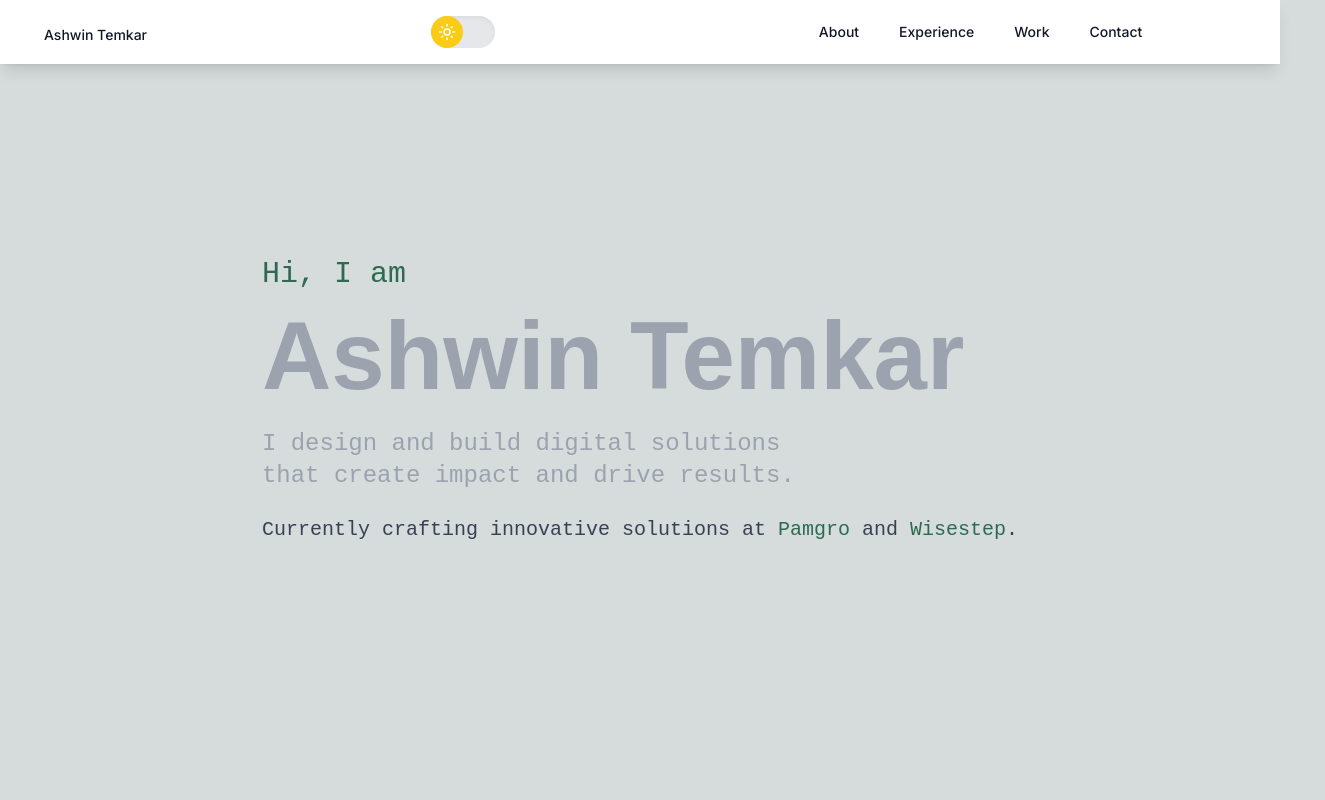
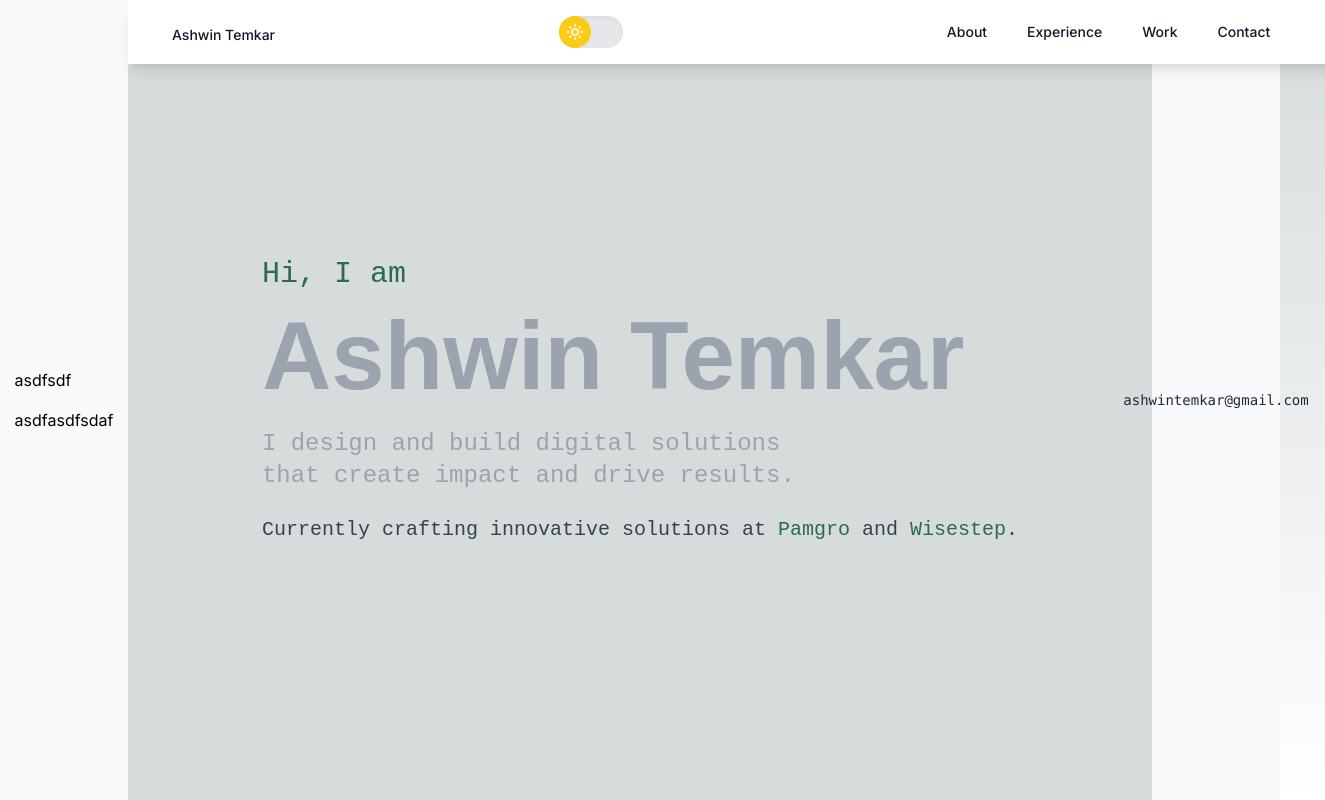
Before and after one commit to rothardo/my-portfolio-ashwintemkar, a Next.js app in the folder my-portfolio/: page / in a window 1280 px wide. Shown: the whole page, 1325 px wide, since content can reach past the window. Built offline with nearby package versions, Linux system fonts and the light colour scheme.

Commit message:
added sides

```diff
--- a/my-portfolio/src/components/Email.tsx
+++ b/my-portfolio/src/components/Email.tsx
@@ -5,7 +5,17 @@ interface EmailProps {
 }
 
 const Email: FC<EmailProps> = ({ emailAddress }) => {
-  return <a href={`mailto:${emailAddress}`}>{emailAddress}</a>;
+  return (
+    <div className="flex flex-col items-center relative">
+      <a
+        href={`mailto:${emailAddress}`}
+        className="py-2 px-4 text-sm font-mono text-gray-800 dark:text-gray-200 hover:translate-y-[-3px] transition-transform"
+      >
+        {emailAddress}
+      </a>
+      <div className="absolute w-px h-24 bg-light-slate"></div>
+    </div>
+  );
 };
 
 export default Email;
--- a/my-portfolio/src/components/Side.tsx
+++ b/my-portfolio/src/components/Side.tsx
@@ -1,7 +1,15 @@
-import { FC } from "react";
+import { FC, ReactNode } from "react";
 
-const Side: FC = () => {
-  return <aside></aside>;
+interface SideProps {
+  children: ReactNode;
+}
+
+const Side: FC<SideProps> = ({ children }) => {
+  return (
+    <aside className="flex items-center justify-center h-screen w-1/10 p-4 bg-gray-50 dark:bg-gray-800">
+      {children}
+    </aside>
+  );
 };
 
 export default Side;
--- a/my-portfolio/src/components/Social.tsx
+++ b/my-portfolio/src/components/Social.tsx
@@ -1,11 +1,28 @@
-import {FC} from 'react';
+import { FC } from "react";
 
 const Social: FC = () => {
   return (
-    <div>
-      <a href="https://twitter.com/yourusername">Twitter</a>
-      <a href="https://linkedin.com/in/yourusername">LinkedIn</a>
-      {/* Add more social links */}
+    <div className="flex flex-col items-center relative">
+      <ul className="m-0 p-0 list-none">
+        <li>
+          <a
+            href="https://twitter.com/yourusername"
+            className="py-2 px-4 flex items-center hover:translate-y-[-3px] transition-transform"
+          >
+            asdfsdf
+          </a>
+        </li>
+        {/* Add more social links as needed */}
+        <li>
+          <a
+            href="https://linkedin.com/in/yourusername"
+            className="py-2 px-4 flex items-center hover:translate-y-[-3px] transition-transform"
+          >
+            asdfasdfsdaf
+          </a>
+        </li>
+      </ul>
+      <div className="absolute w-px h-24 bg-light-slate"></div>
     </div>
   );
 };
```
